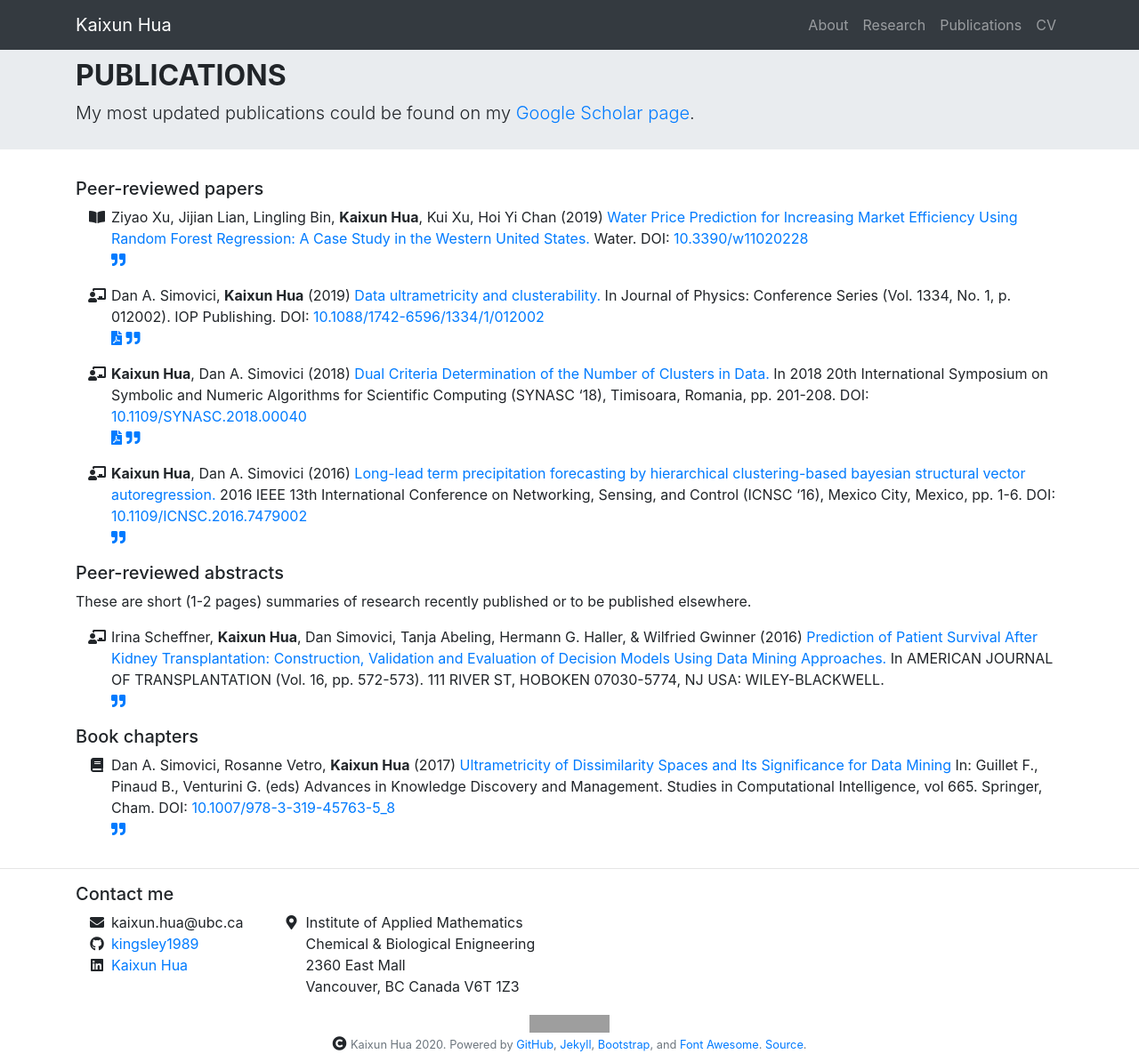
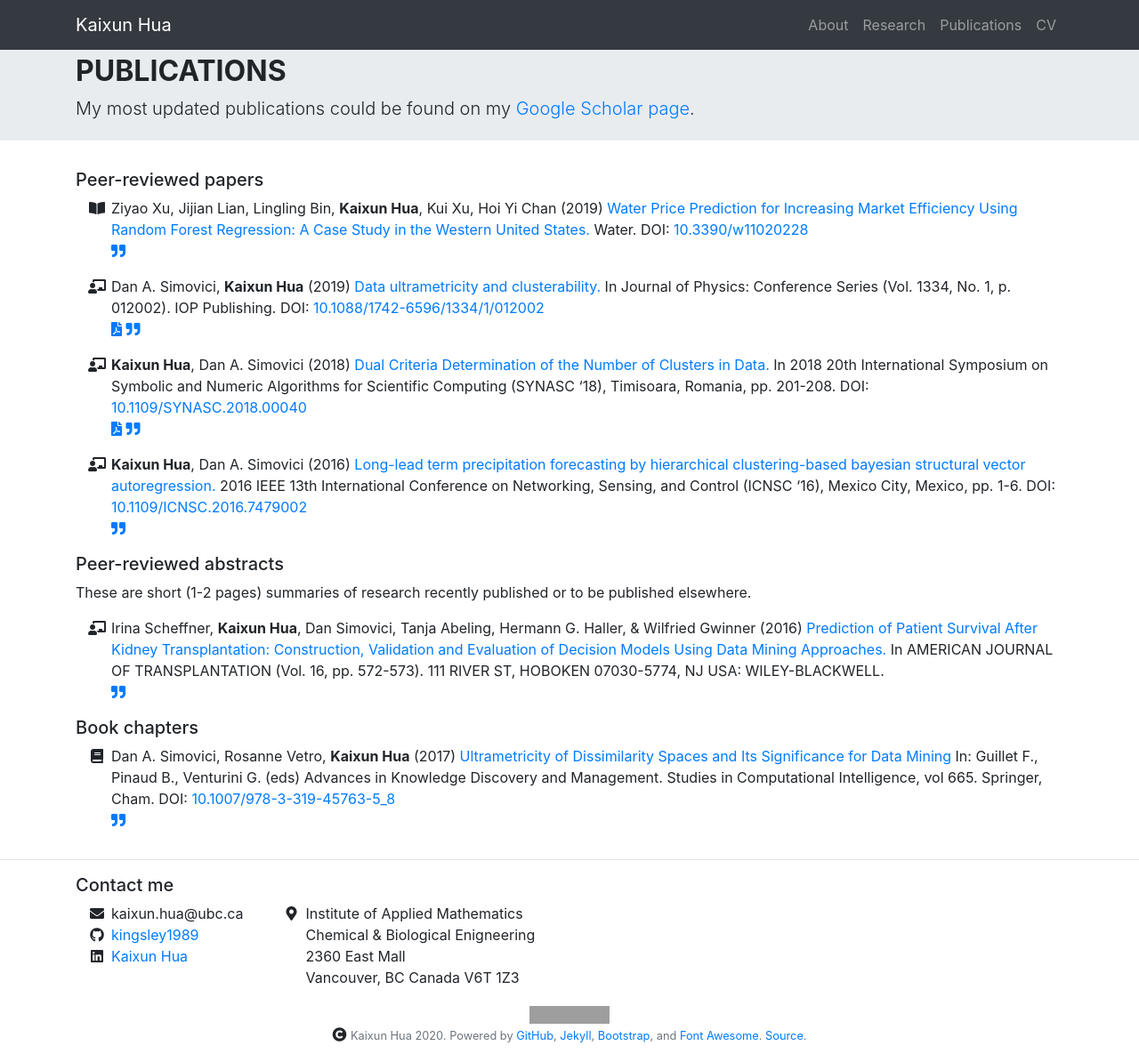
Before and after one commit to kingsley1989/kingsley1989.github.io, a Jekyll site: the page built from _pages/publications.md, in a window 1280 px wide. Shown: the whole page at 89% size. Built offline with Jekyll 4.4.1, drawn with Linux system fonts in a browser that asks for light colours; nearby versions of some CDN libraries; grey boxes are pictures that could not be loaded.

Commit message:
modify publication page

```diff
--- a/_layouts/publications.html
+++ b/_layouts/publications.html
@@ -6,9 +6,9 @@
 <div class="jumbotron jumbotron-fluid">
   <div class="container">
     <h2 class="display-6"><strong>{{ page.title }}</strong></h2>
-    <div class="lead">
-      {{ page.jumbo_txt | markdownify }}
-    </div>
+    {% if page.jumbo_txt %}
+      <div class="lead"> {{ page.jumbo_txt | markdownify }} </div>
+    {% endif %}
   </div>
 </div>
 
--- a/_layouts/research.html
+++ b/_layouts/research.html
@@ -4,7 +4,7 @@
 
 <div class="jumbotron jumbotron-fluid">
   <div class="container">
-    <h1 class="display-4">{{ page.title }}</h1>
+    <h2 class="display-6"><strong>{{ page.title }}</strong></h2>
     {% if page.jumbo_txt %}
       <div class="lead"> {{ page.jumbo_txt | markdownify }} </div>
     {% endif %}
--- a/assets/main.scss
+++ b/assets/main.scss
@@ -10,6 +10,6 @@
 }
 
 .jumbotron {
-  padding-top: 10px !important;
-  padding-bottom: 10px !important;
+  padding-top: 5px !important;
+  padding-bottom: 5px !important;
 }
```
